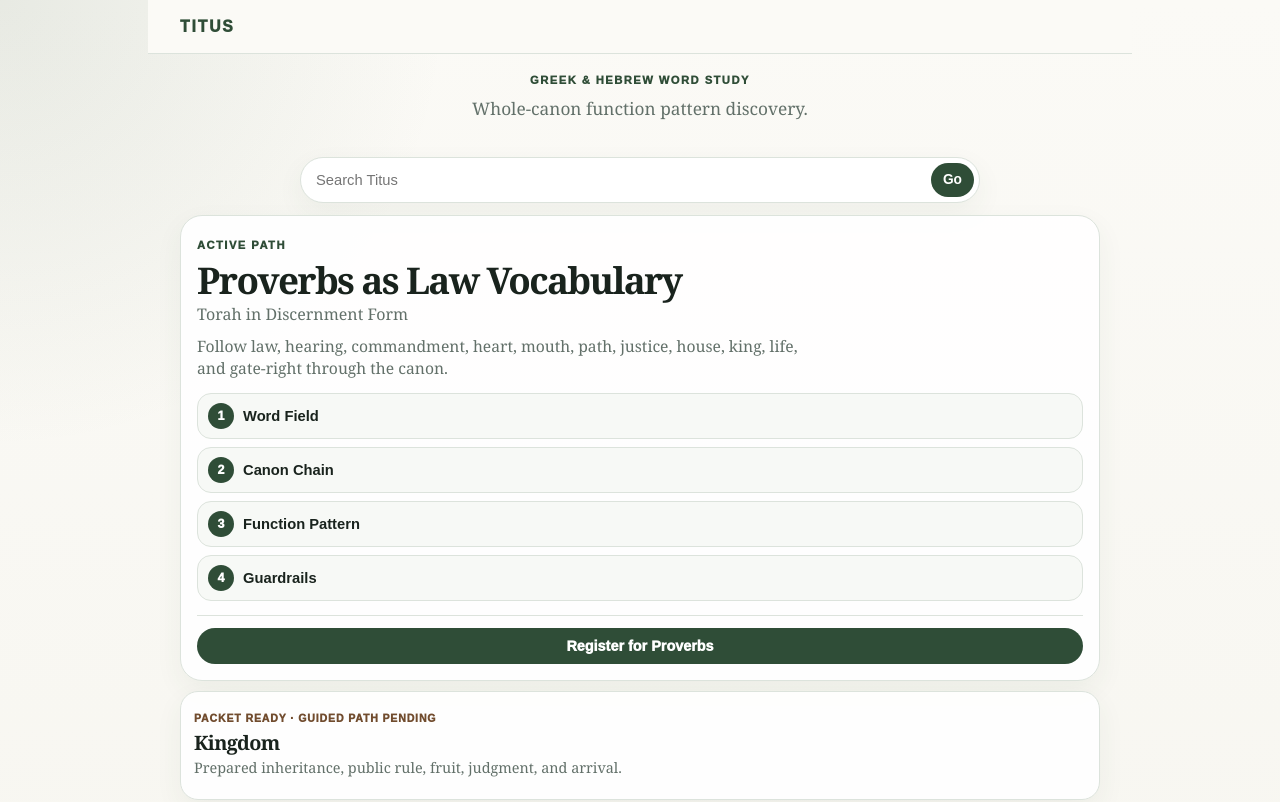
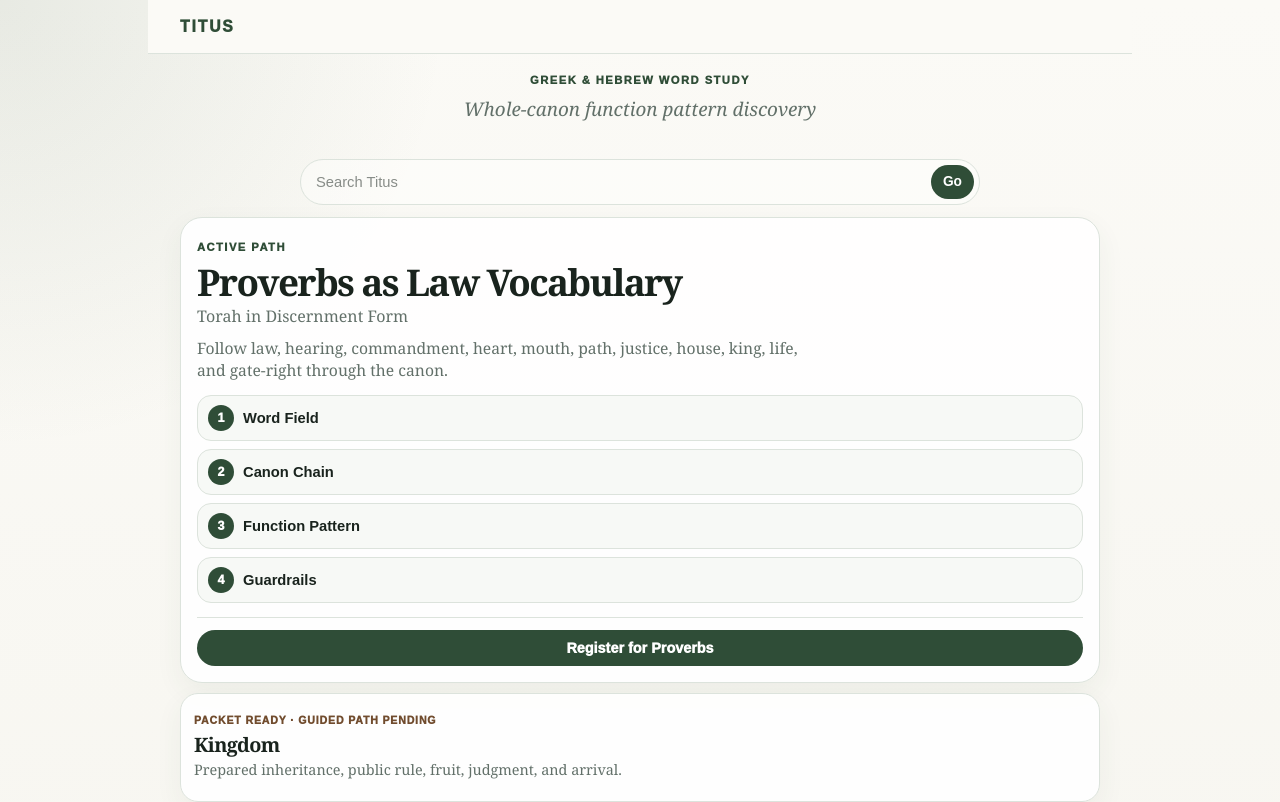
Before and after one commit to optical-lift/titus, a Next.js app: page / in a window 1280 px wide. Shown: the top 802 px of the page. Built offline with nearby package versions, Linux system fonts and the light colour scheme.

Commit message:
Refine homepage subtitle and search field

```diff
--- a/app/globals.css
+++ b/app/globals.css
@@ -1525,3 +1525,32 @@ ol {
     margin-top: 16px;
   }
 }
+
+
+/* Homepage subtitle and softer search field */
+
+.compact-intro p:not(.compact-eyebrow) {
+  font-size: clamp(1rem, 3.4vw, 1.18rem);
+  font-style: italic;
+  line-height: 1.35;
+}
+
+.compact-search--courses {
+  border: 1px solid var(--line);
+  background: rgba(255, 255, 255, 0.36);
+  box-shadow: none;
+}
+
+.compact-search--courses input {
+  background: transparent;
+}
+
+.compact-search--courses input::placeholder {
+  color: rgba(28, 39, 32, 0.52);
+}
+
+@media (max-width: 720px) {
+  .compact-intro p:not(.compact-eyebrow) {
+    font-size: 1.05rem;
+  }
+}
--- a/app/page.tsx
+++ b/app/page.tsx
@@ -28,7 +28,7 @@ export default function Home() {
             Titus Greek and Hebrew word study
           </h1>
           <p className="compact-eyebrow">Greek &amp; Hebrew word study</p>
-          <p>Whole-canon function pattern discovery.</p>
+          <p>Whole-canon function pattern discovery</p>
         </div>
       </section>
 
```
